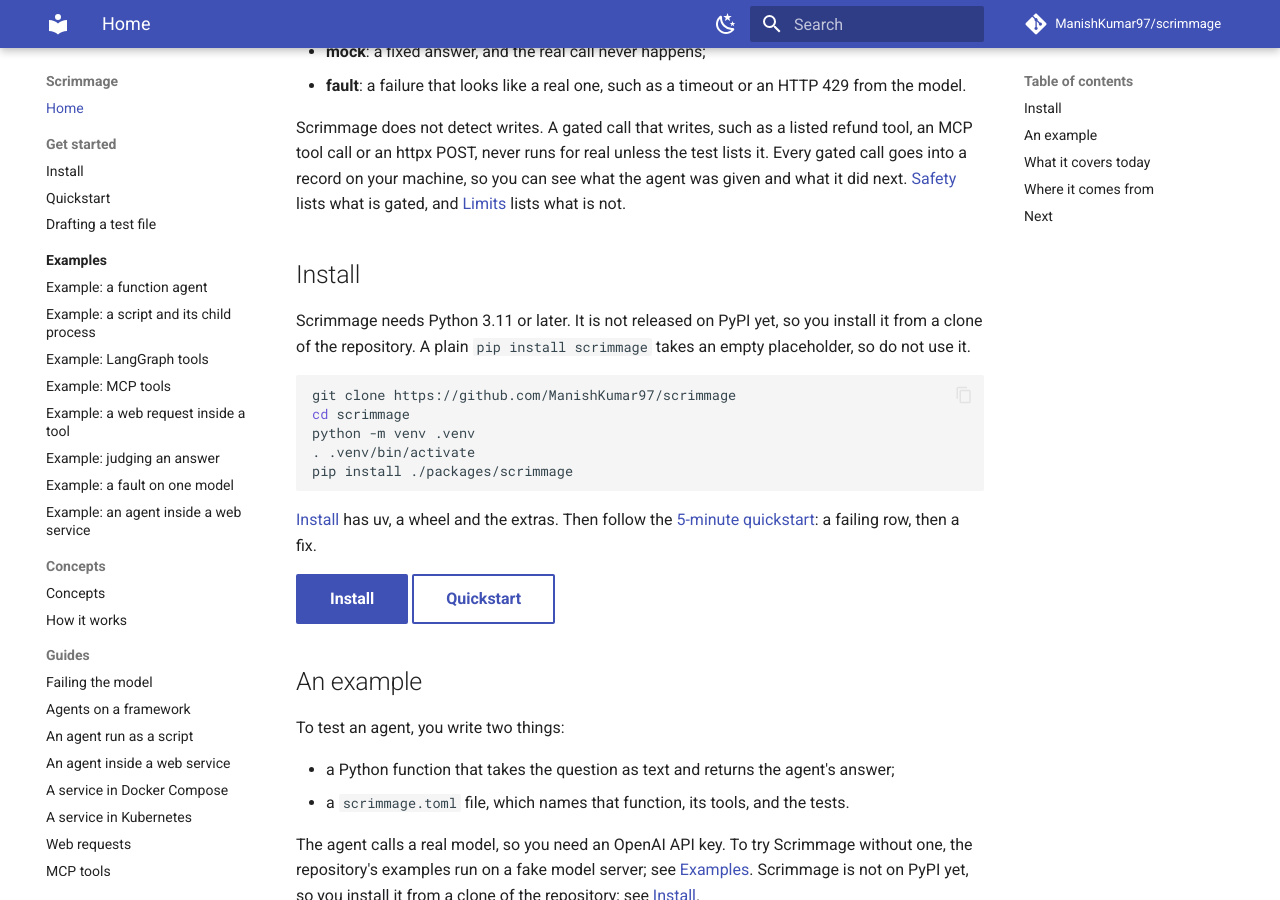
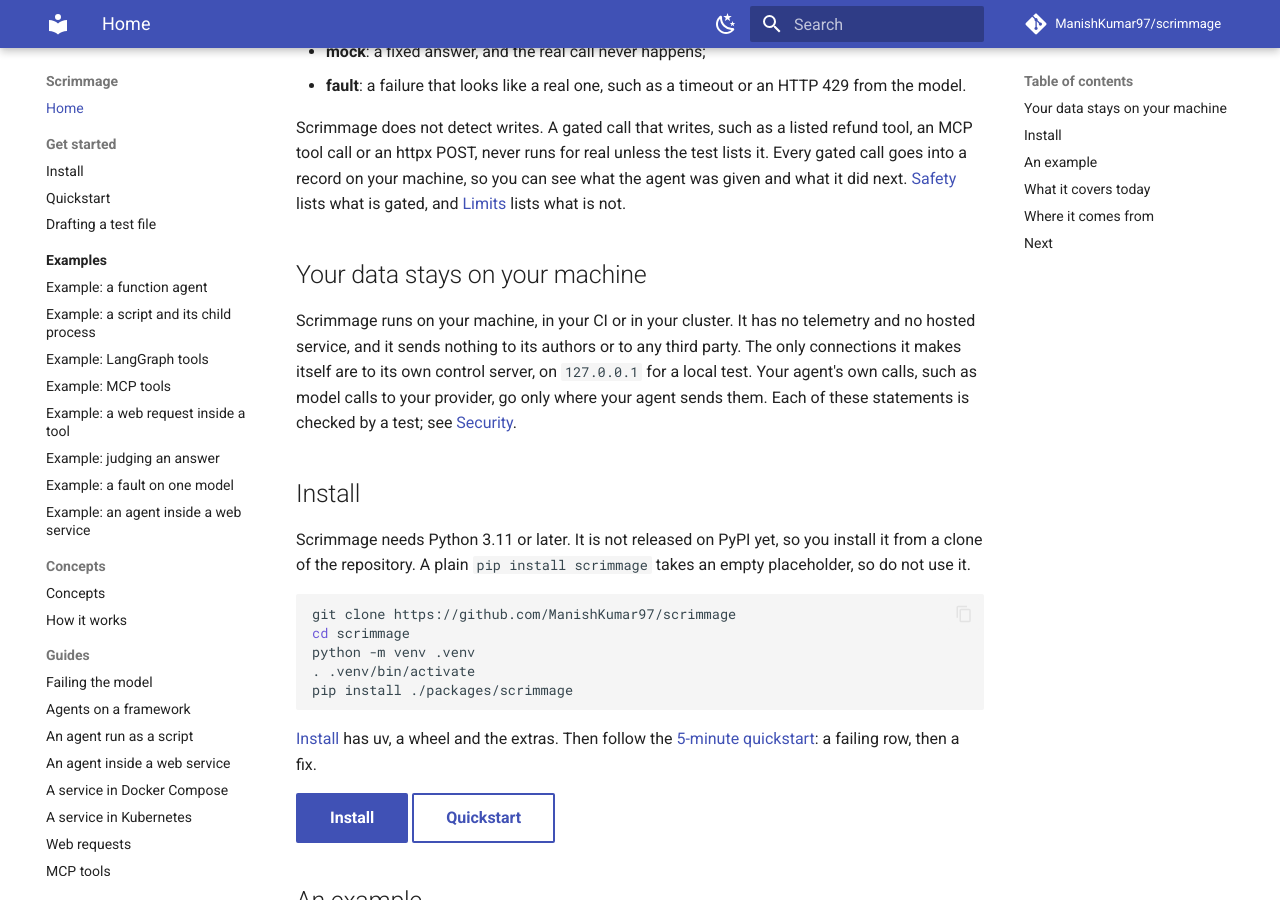
Before and after one commit to ManishKumar97/scrimmage, an MkDocs documentation site: the page built from docs/index.md, in a window 1280 px wide and 900 px high, scrolled down 401 px. Built offline with MkDocs 1.6.1 and Material for MkDocs 9.7.7, drawn with Linux system fonts in a browser that asks for light colours; comment, search, counter and statistics services are not loaded.

Commit message:
docs: say up front that data stays on the team's machine

```diff
--- a/docs/index.md
+++ b/docs/index.md
@@ -19,6 +19,14 @@ Scrimmage does not detect writes.
 A gated call that writes, such as a listed refund tool, an MCP tool call or an httpx POST, never runs for real unless the test lists it.
 Every gated call goes into a record on your machine, so you can see what the agent was given and what it did next.
 [Safety](safety.md) lists what is gated, and [Limits](limits.md) lists what is not.
+
+## Your data stays on your machine
+
+Scrimmage runs on your machine, in your CI or in your cluster.
+It has no telemetry and no hosted service, and it sends nothing to its authors or to any third party.
+The only connections it makes itself are to its own control server, on `127.0.0.1` for a local test.
+Your agent's own calls, such as model calls to your provider, go only where your agent sends them.
+Each of these statements is checked by a test; see [Security](security.md).
 
 ## Install
 
```
Also changed, not shown: README.md (+8 -0 lines).
